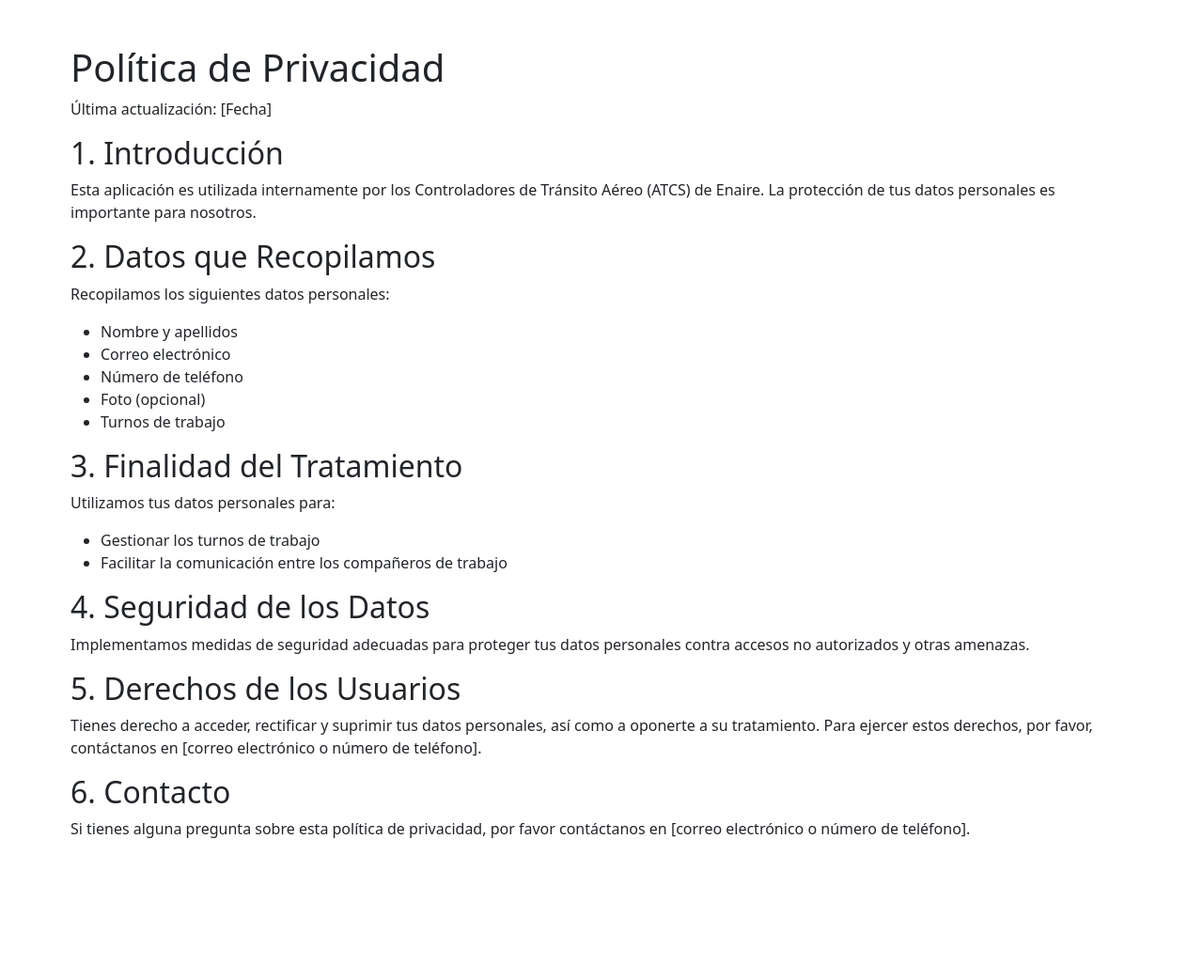
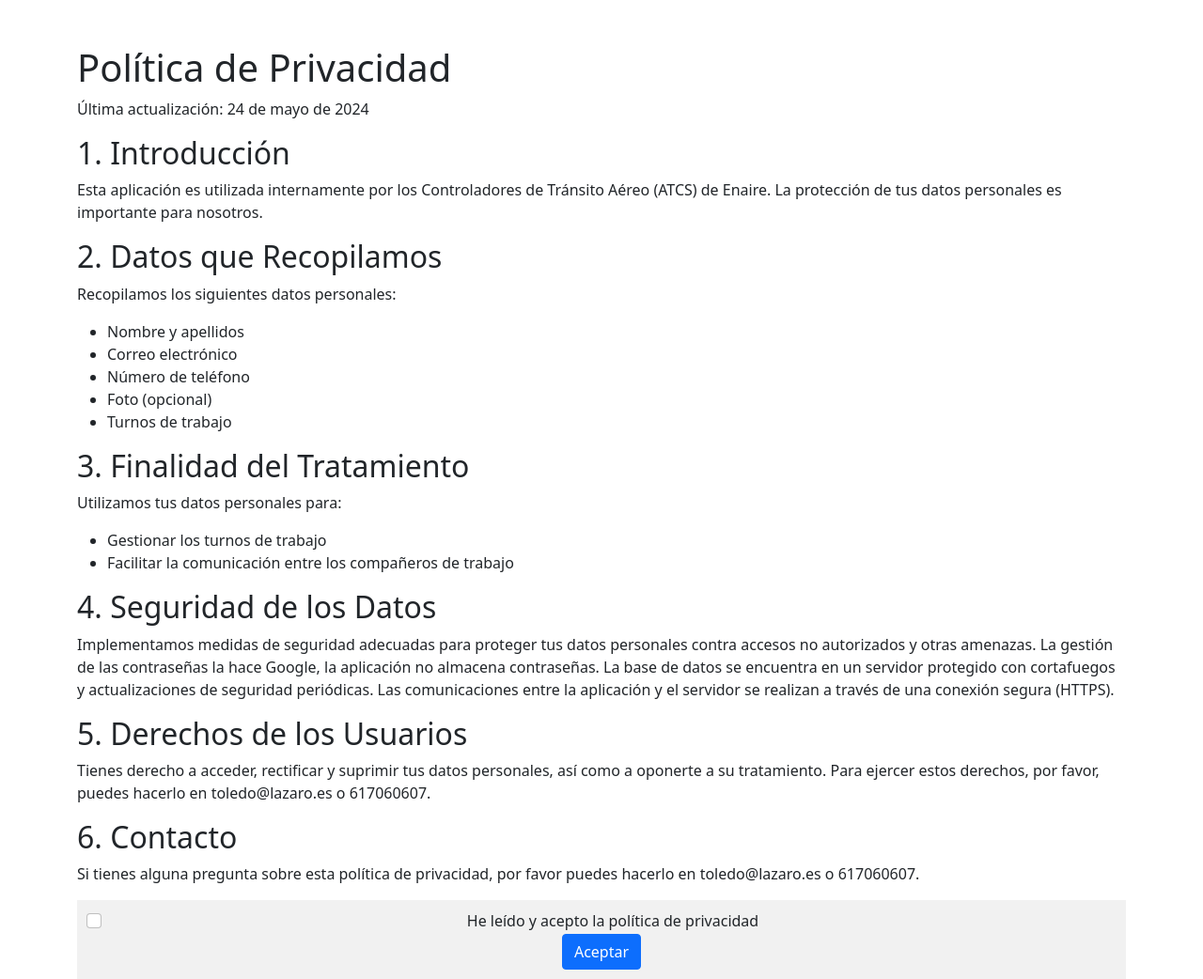
Before and after one commit to jtoledo1974/atcapp, a Flask app: template src/cambios/templates/lopd.html in a window 1280 px wide. Shown: the whole page at 94% size. Before the commit the page ends 892 px from the top, so only its background shows below. Run offline with Flask 3, Linux system fonts and the light colour scheme; the template is opened without the code that fills it, so the values that code supplies are empty; parts of the project's set-up code (start-up, migrations or seed data) failed here and were passed over.

Commit message:
New has_accepted_policy user attribute. If user hasn't the policy is presented and must be accepted.

```diff
--- a/src/cambios/models.py
+++ b/src/cambios/models.py
@@ -26,6 +26,7 @@ class User(db.Model):  # type: ignore[name-defined]
     team: str = Column(String(1))  # type: ignore[assignment]
     license_number: str = Column(String(50), nullable=False)  # type: ignore[assignment]
     is_admin: bool = Column(Boolean, default=False)  # type: ignore[assignment]
+    has_accepted_terms: bool = Column(Boolean, default=False)  # type: ignore[assignment]
 
 
 class Shift(db.Model):  # type: ignore[name-defined]
--- a/src/cambios/templates/lopd.html
+++ b/src/cambios/templates/lopd.html
@@ -1,19 +1,43 @@
 <!DOCTYPE html>
 <html lang="es">
+
 <head>
     <meta charset="UTF-8">
     <meta name="viewport" content="width=device-width, initial-scale=1.0">
     <title>Política de Privacidad</title>
     <link href="https://cdn.jsdelivr.net/npm/bootstrap@5.1.0/dist/css/bootstrap.min.css" rel="stylesheet">
-    <link href="{{ url_for('static', filename='styles.css') }}" rel="stylesheet">
+    <style>
+        body,
+        html {
+            height: 100%;
+            margin: 0;
+            display: flex;
+            flex-direction: column;
+        }
+
+        .content-wrapper {
+            flex: 1;
+            overflow-y: auto;
+        }
+
+        .footer {
+            background-color: #f1f1f1;
+            padding: 10px;
+            text-align: center;
+            flex-shrink: 0;
+        }
+    </style>
 </head>
+
 <body>
     <div class="container mt-5">
         <h1>Política de Privacidad</h1>
-        <p>Última actualización: [Fecha]</p>
+        <p>Última actualización: 24 de mayo de 2024</p>
 
+        <div class="content-wrapper">
             <h2>1. Introducción</h2>
-        <p>Esta aplicación es utilizada internamente por los Controladores de Tránsito Aéreo (ATCS) de Enaire. La protección de tus datos personales es importante para nosotros.</p>
+            <p>Esta aplicación es utilizada internamente por los Controladores de Tránsito Aéreo (ATCS) de Enaire. La
+                protección de tus datos personales es importante para nosotros.</p>
 
             <h2>2. Datos que Recopilamos</h2>
             <p>Recopilamos los siguientes datos personales:</p>
@@ -33,14 +57,35 @@
             </ul>
 
             <h2>4. Seguridad de los Datos</h2>
-        <p>Implementamos medidas de seguridad adecuadas para proteger tus datos personales contra accesos no autorizados y otras amenazas.</p>
+            <p>Implementamos medidas de seguridad adecuadas para proteger tus datos personales contra accesos no
+                autorizados y otras amenazas. La gestión de las contraseñas la hace Google, la aplicación no almacena
+                contraseñas. La base de datos se encuentra en un servidor protegido con cortafuegos y actualizaciones de
+                seguridad periódicas. Las comunicaciones entre la aplicación y el servidor se realizan a través de una
+                conexión segura (HTTPS).</p>
 
             <h2>5. Derechos de los Usuarios</h2>
-        <p>Tienes derecho a acceder, rectificar y suprimir tus datos personales, así como a oponerte a su tratamiento. Para ejercer estos derechos, por favor, contáctanos en [correo electrónico o número de teléfono].</p>
+            <p>Tienes derecho a acceder, rectificar y suprimir tus datos personales, así como a oponerte a su
+                tratamiento. Para ejercer estos derechos, por favor, puedes hacerlo en toledo@lazaro.es o 617060607.</p>
 
             <h2>6. Contacto</h2>
-        <p>Si tienes alguna pregunta sobre esta política de privacidad, por favor contáctanos en [correo electrónico o número de teléfono].</p>
+            <p>Si tienes alguna pregunta sobre esta política de privacidad, por favor puedes hacerlo en toledo@lazaro.es
+                o 617060607.</p>
+        </div>
+
+        <div class="footer">
+            <form method="POST">
+                <div class="form-check">
+                    <input class="form-check-input" type="checkbox" value="accepted" id="privacyPolicyCheck"
+                        name="accept_policy">
+                    <label class="form-check-label" for="privacyPolicyCheck">
+                        He leído y acepto la política de privacidad
+                    </label>
+                </div>
+                <button type="submit" class="btn btn-primary">Aceptar</button>
+            </form>
+        </div>
     </div>
     <script src="https://cdn.jsdelivr.net/npm/bootstrap@5.1.0/dist/js/bootstrap.bundle.min.js"></script>
 </body>
+
 </html>
```
Also changed, not shown: src/cambios/routes.py (+20 -0 lines). Lines whose indentation alone changed are shown as unchanged.
